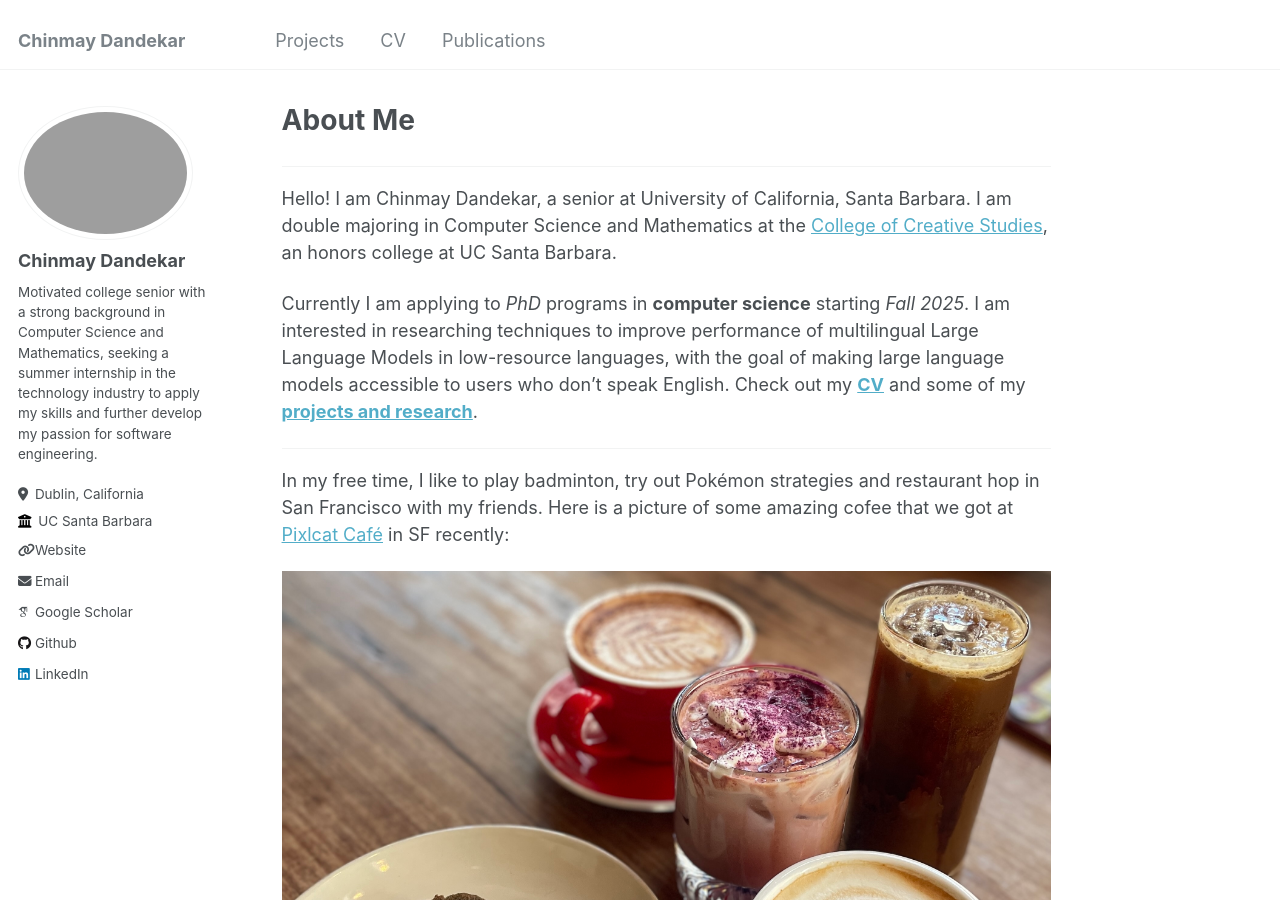
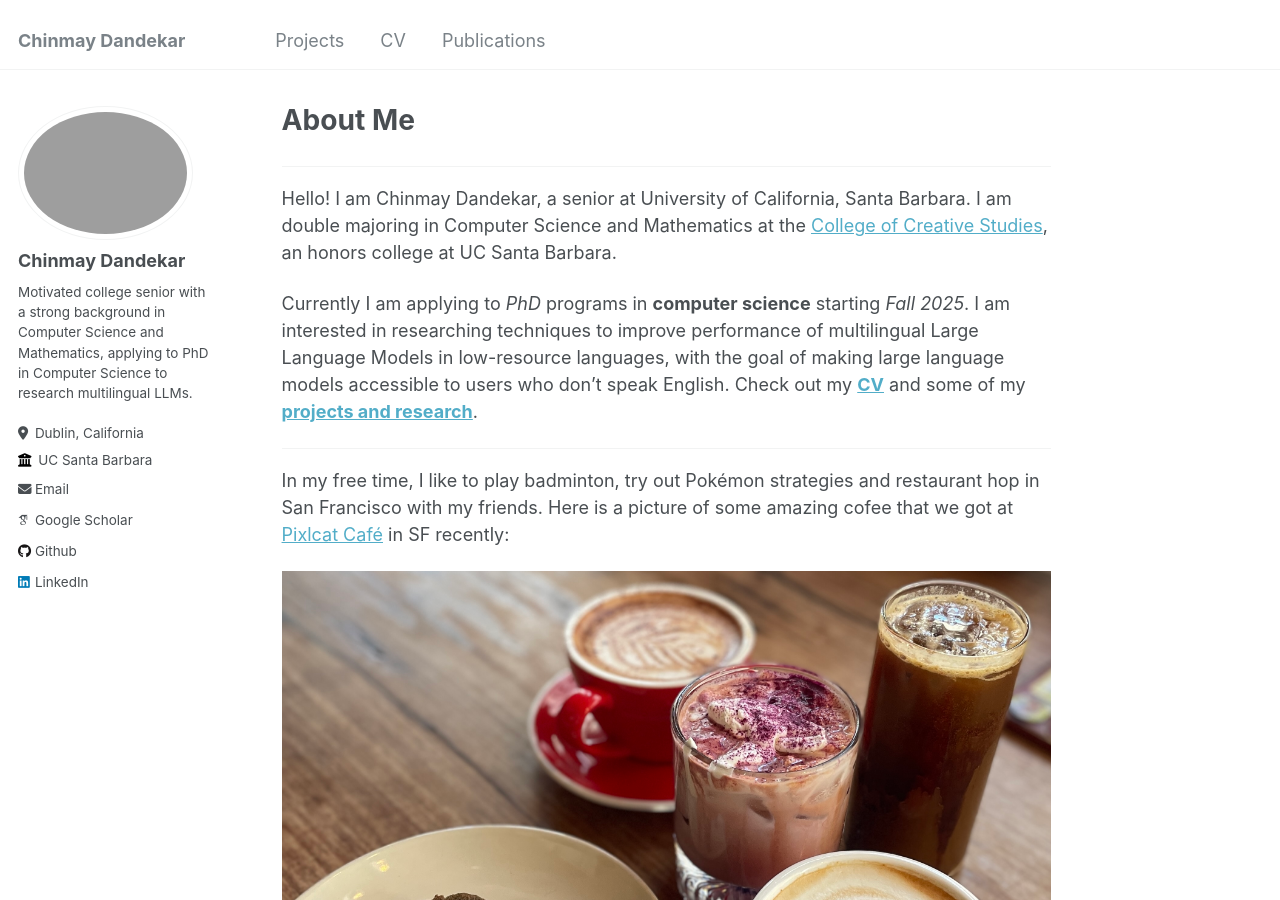
Before and after one commit to ChinDandekar/chinmaydandekar, a Jekyll site: the page built from _pages/about.md, in a window 1280 px wide and 900 px high. Built offline with Jekyll 4.4.1, drawn with Linux system fonts in a browser that asks for light colours; some web fonts are replaced.

Commit message:
Removed website hyperlink, changed description to apply PhD

```diff
--- a/_config.yml
+++ b/_config.yml
@@ -11,7 +11,7 @@ locale                   : "en-US"
 title                    : "Chinmay Dandekar"
 title_separator          : "-"
 name                     : &name "Chinmay Dandekar"
-description              : &description "Motivated college senior with a strong background in Computer Science and Mathematics, seeking a summer internship in the technology industry to apply my skills and further develop my passion for software engineering."
+description              : &description "Motivated college senior with a strong background in Computer Science and Mathematics, applying to PhD in Computer Science to research multilingual LLMs."
 url                      : https://chindandekar.github.io # the base hostname & protocol for your site e.g. "https://mmistakes.github.io"
 baseurl                  : "/chinmaydandekar" # the subpath of your site, e.g. "/blog"
 repository               : "ChinDandekar/chinmaydandekar.github.io"
@@ -25,10 +25,10 @@ author:
   avatar           : "la_profile.JPG"
   name             : "Chinmay Dandekar"
   pronouns         : # example: "she/her"
-  bio              : "Motivated college senior with a strong background in Computer Science and Mathematics, seeking a summer internship in the technology industry to apply my skills and further develop my passion for software engineering."
+  bio              : "Motivated college senior with a strong background in Computer Science and Mathematics, applying to PhD in Computer Science to research multilingual LLMs."
   location         : "Dublin, California"
   employer         : "UC Santa Barbara"
-  uri              :  https://chindandekar.github.io/chinmaydandekar
+  uri              :  #
   email            : "chinmaydan14@gmail.com"
 
   # Academic websites
```
